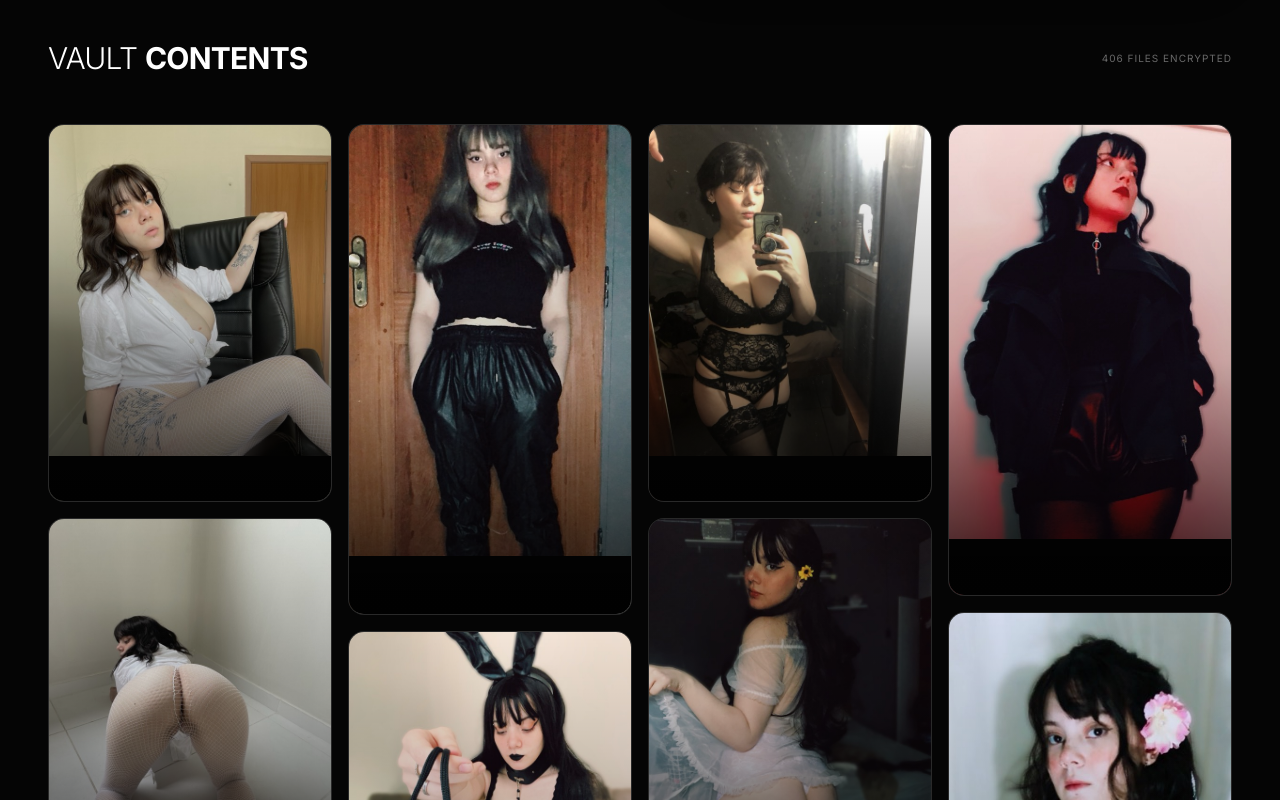
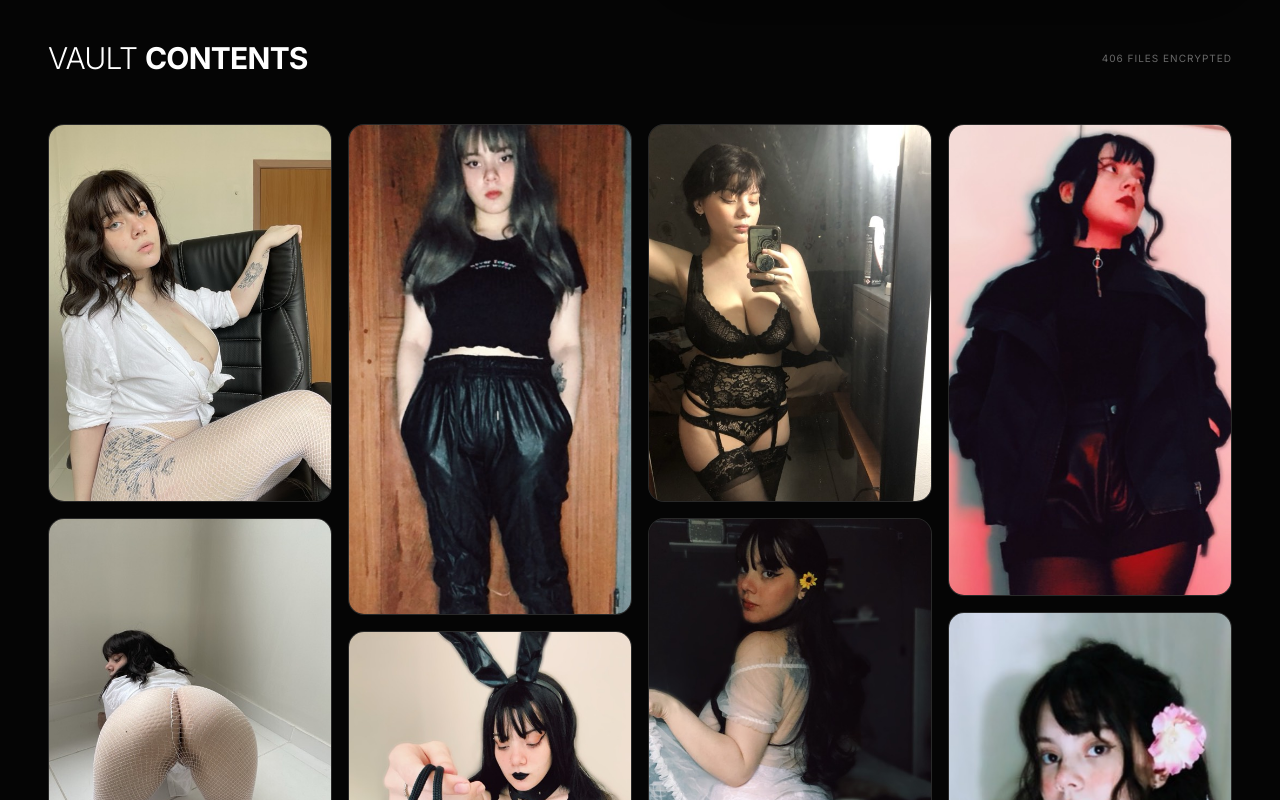
Before and after one commit to kokimotoprojetos/lauracasemarapk, a Next.js app: page / in a window 1280 px wide. Shown: the part 900-1700 px from the top of the page. Built offline with nearby package versions, Linux system fonts and the light colour scheme.

Commit message:
style: use scale and origin-top for a natural and invisible image crop

```diff
--- a/app/ClientPage.tsx
+++ b/app/ClientPage.tsx
@@ -184,12 +184,8 @@ export default function LandingPage({ images = [] }: { images?: string[] }) {
                     loading={i < 8 ? "eager" : "lazy"}
                     fetchPriority={i < 8 ? "high" : "auto"}
                     decoding="async"
-                    className="w-full h-auto object-cover transition-transform duration-700 group-hover:scale-105"
+                    className="w-full h-auto object-cover scale-[1.15] origin-top"
                   />
-                  {/* Watermark Cover */}
-                  <div className="absolute bottom-0 left-0 right-0 h-[12%] bg-[#050505] z-10"></div>
-                  {/* Glossy Overlay */}
-                  <div className="absolute inset-0 bg-gradient-to-t from-black/80 via-black/20 to-transparent z-20 pointer-events-none"></div>
                 </div>
               </motion.div>
             ))}
```
